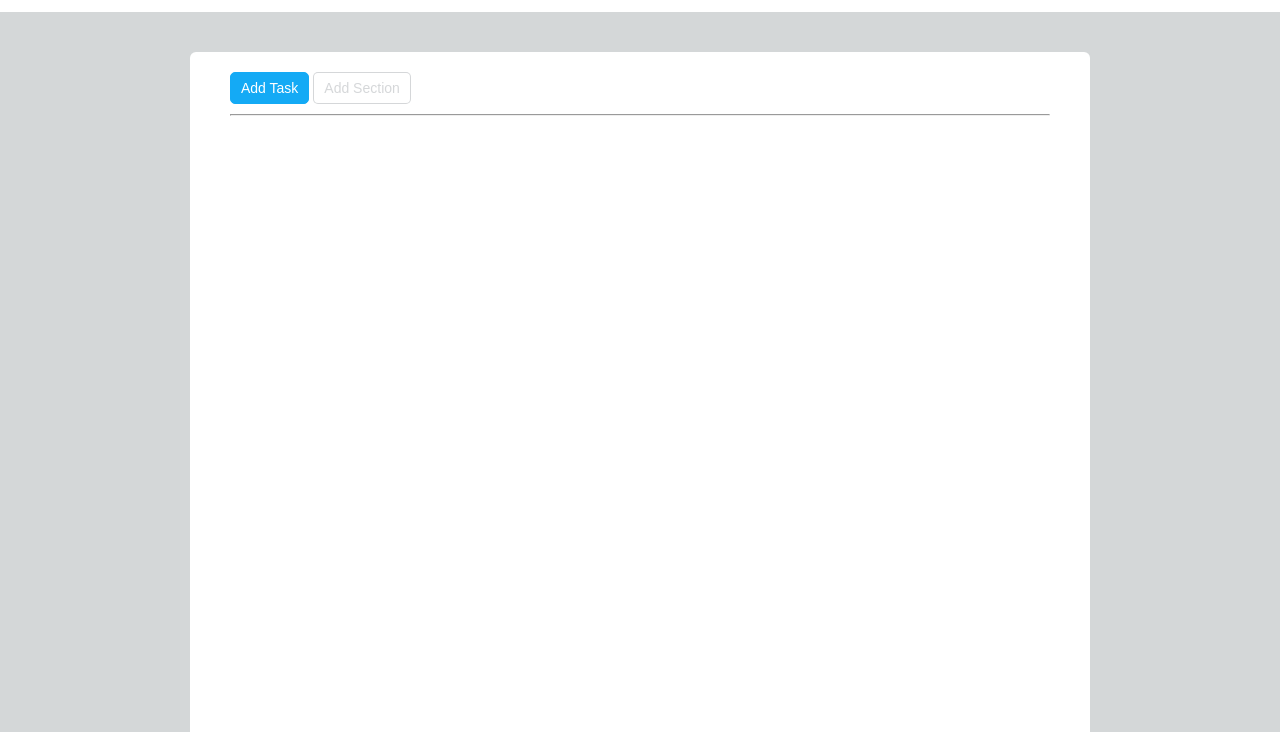
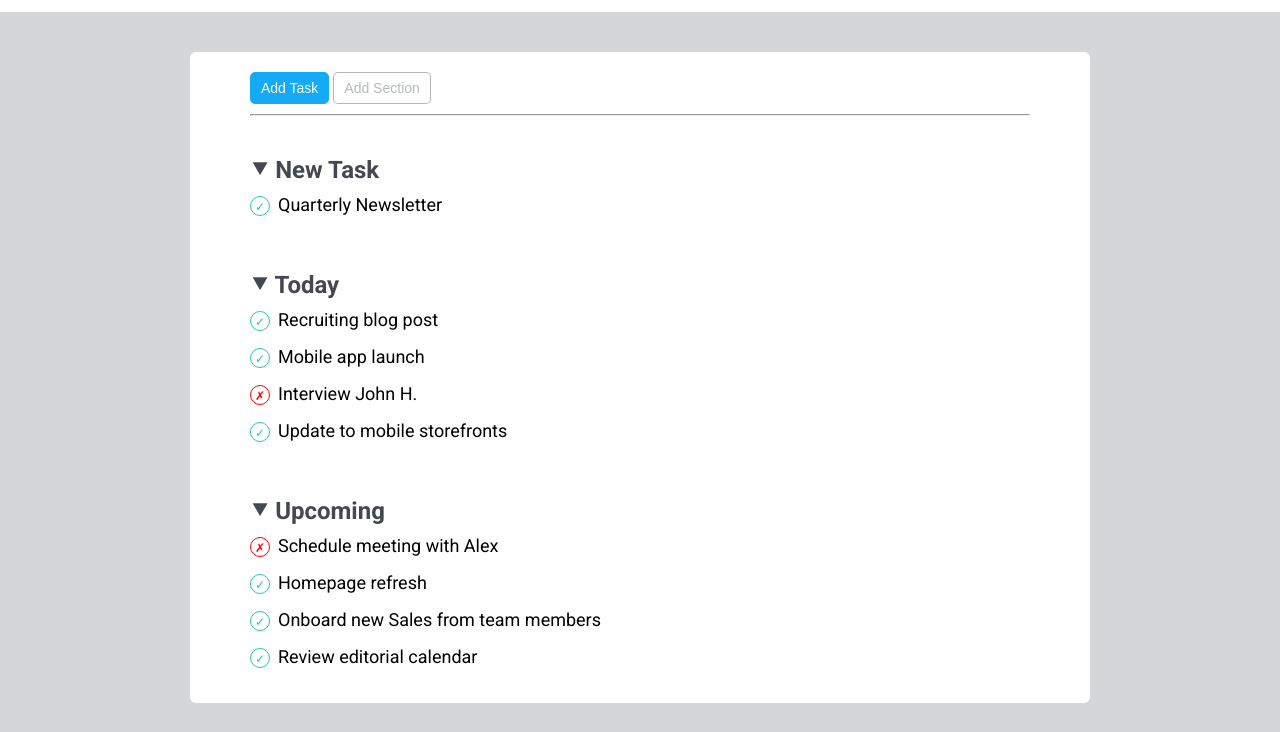
Before and after one commit to palascinochristian/html-css-toboolist, a plain HTML site: page index.html in a window 1280 px wide. Shown: the part 68-800 px from the top of the page. Drawn offline with Linux system fonts and the light colour scheme.

Commit message:
feat: add main > todolist section

```diff
--- a/css/style.css
+++ b/css/style.css
@@ -44,11 +44,11 @@ h1 {
 
 main {
     width: 900px;
-    height: 1400px;
+    height: auto;
     margin: 40px auto;
     background-color: #fff;
     border-radius: 6px;
-    padding: 20px 40px;
+    padding: 20px 60px;
 }
 
 .btn {
@@ -67,6 +67,48 @@ main {
 
 .btn-white {
     background-color: #fff;
-    border: 1px solid #aeb3b685;
-    color: #aeb3b685;
+    border: 1px solid #aeb3b6ef;
+    color: #aeb3b6e6;
 }
+
+.todolist {
+    margin-top: 40px;
+
+}
+
+.title {
+    display: inline-block;
+    font-weight: 800px;
+    color: #434851;
+    padding-bottom: 10px;
+}
+
+.element {
+    padding-bottom: 15px;
+    font-size: 18px;
+}
+
+/* ---------------------------
+            CHECKMARKS
+-----------------------------*/
+.circle {
+    display: inline-block;
+    width: 20px;
+    height: 20px;
+    font-size: 12px;
+    text-align: center;
+    line-height: 20px;
+    border-radius: 100%;
+    margin-right: 8px;
+}
+
+.check {
+    border: 1px solid #2CC6AB;
+    color: #2CC6AB;
+
+}
+
+.error {
+    border: 1px solid red;
+    color: red;
+}
--- a/index.html
+++ b/index.html
@@ -29,6 +29,27 @@
             <hr>
             <!-- /Buttons Section  -->
         </section>
+
+        <section class="todolist">
+            <!-- To Do List Section  -->
+            <h2 class="title"><span>&#x2BC6</span> New Task</h2>
+            <p class="element"><span class="circle check">&check;</span>Quarterly Newsletter</p>
+        </section>
+        <section class="todolist">
+            <h2 class="title"><span>&#x2BC6</span> Today</h2>
+            <p class="element"><span class="circle check">&check;</span>Recruiting blog post</p>
+            <p class="element"><span class="circle check">&check;</span>Mobile app launch</p>
+            <p class="element"><span class="circle error">&cross;</span>Interview John H.</p>
+            <p class="element"><span class="circle check">&check;</span>Update to mobile storefronts</p>
+        </section>
+        <section class="todolist">
+            <h2 class="title"><span>&#x2BC6</span> Upcoming</h2>
+            <p class="element"><span class="circle error">&cross;</span>Schedule meeting with Alex</p>
+            <p class="element"><span class="circle check">&check;</span>Homepage refresh</p>
+            <p class="element"><span class="circle check">&check;</span>Onboard new Sales from team members</p>
+            <p class="element"><span class="circle check">&check;</span>Review editorial calendar</p>
+            <!-- /To Do List Section  -->
+        </section>
     </main>
 </body>
 
```
